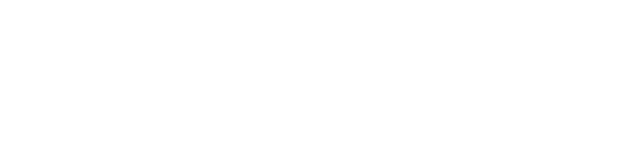
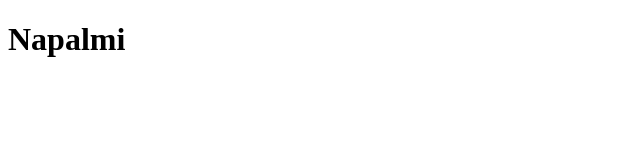
Before and after one commit to Eskovaan/demo, a plain HTML site: page index.html in a window 1280 px wide. Shown: the whole page, without its empty margins (0-640 px from the left). Drawn offline with Linux system fonts and the light colour scheme.

Commit message:
Update index.html
muutos index.html tiedostoon

```diff
--- a/index.html
+++ b/index.html
@@ -3,9 +3,9 @@
 <head>
     <meta charset="UTF-8">
     <meta name="viewport" content="width=device-width, initial-scale=1.0">
-    <title>Ralli</title>
+    <title>Koitos</title>
 </head>
 <body>
-
+    <h1>Napalmi</h1>
 </body>
 </html>
```
